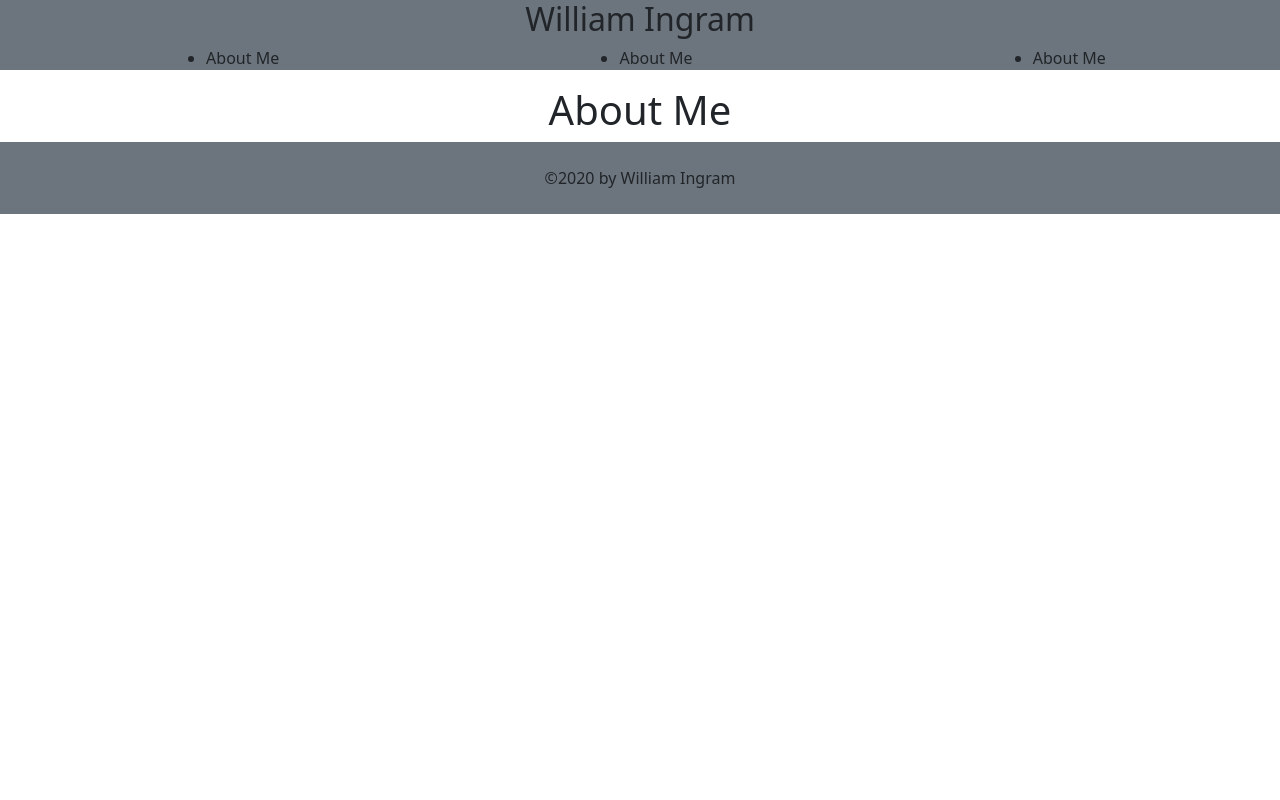
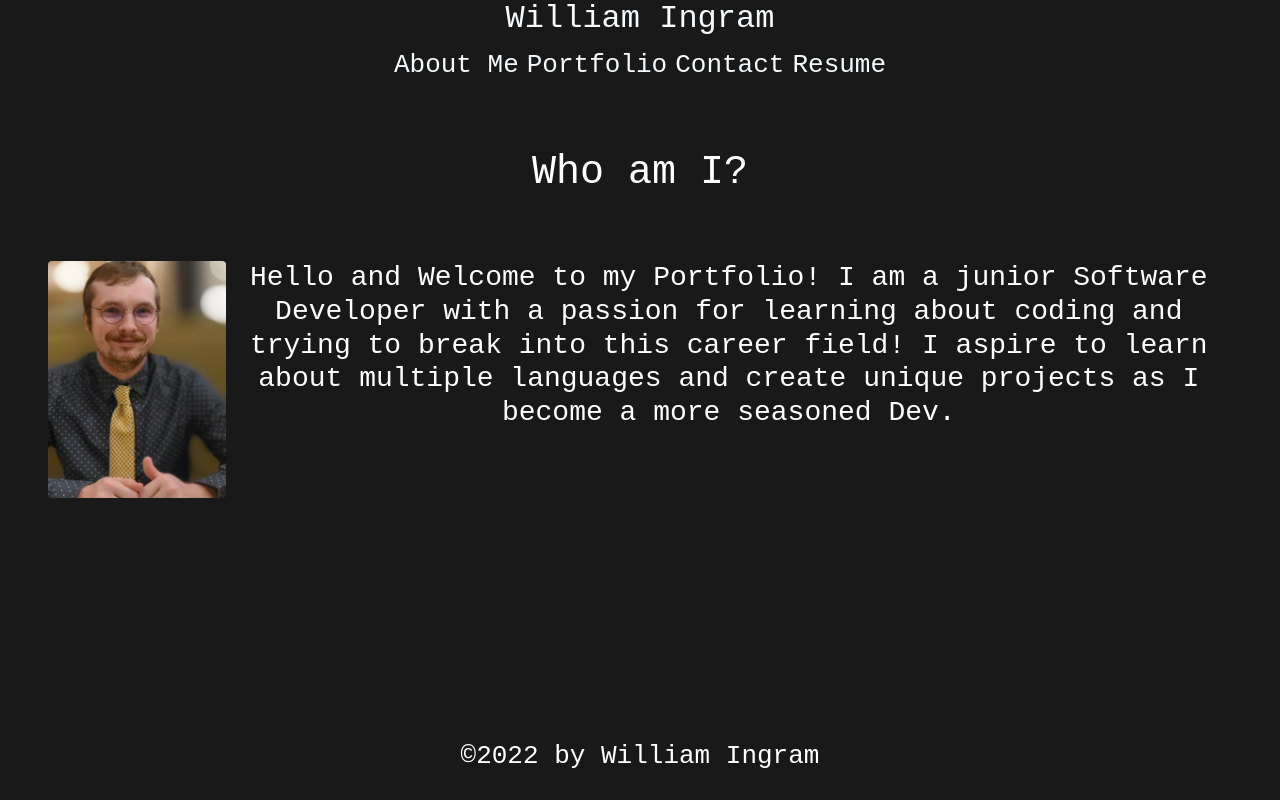
Before and after one commit to ingramwd/ingram-react-portfolio, a React (Create React App) app: page / in a window 1280 px wide. Built offline with nearby package versions, Linux system fonts and the light colour scheme.

Commit message:
finishing About component styles and uploaded profile picture

```diff
--- a/src/App.css
+++ b/src/App.css
@@ -1,5 +1,6 @@
 .App {
   text-align: center;
+  font-family: 'Courier New', Courier, monospace;
 }
 
 .App-logo {
@@ -14,7 +15,7 @@
 }
 
 .App-header {
-  background-color: #282c34;
+  background-color: #191919;
   min-height: 100vh;
   display: flex;
   flex-direction: column;
--- a/src/App.js
+++ b/src/App.js
@@ -5,7 +5,7 @@ import Footer from './components/Footer';
 
 function App() {
   return (
-    <div className="App">
+    <div className="App App-header">
       <Nav></Nav>
       <About></About>
       <Footer></Footer>
--- a/src/components/About/index.js
+++ b/src/components/About/index.js
@@ -1,10 +1,27 @@
 import React from "react";
+import selfImage from "../../assets/img/selfImage.jpeg"
 
 function About() {
 
     return (
         <h1>
-            About Me
+            <section className="my-5" >
+                <h1 id="about">Who am I?</h1>
+                <div className="p-5">
+                    <div className="d-flex justify-content-around">
+                        <img src={selfImage} className="my-2 rounded" style={{ width: "15%" }} alt="cover" />
+                        <div className="my-2 justify-content left">
+                            <p className="fs-3">
+                                Hello and Welcome to my Portfolio!
+                                I am a junior Software Developer with a passion for learning about coding and trying to break
+                                into this career field!
+                                I aspire to learn about multiple languages and create unique projects as I become
+                                a more seasoned Dev.
+                            </p>
+                        </div>
+                    </div>
+                </div>
+            </section>
         </h1>
     );
 };
--- a/src/components/Footer/index.js
+++ b/src/components/Footer/index.js
@@ -2,8 +2,8 @@ import React from "react";
 
 const Footer = () => {
     return (
-        <footer className="w-100 mt-auto bg-secondary p-4">
-            <div className="container">&copy;2020 by William Ingram</div>
+        <footer className="w-100 mt-auto  p-4">
+            <div className="container">&copy;2022 by William Ingram</div>
         </footer>
     );
 };
--- a/src/components/Nav/index.js
+++ b/src/components/Nav/index.js
@@ -2,27 +2,32 @@ import React from "react";
 
 function Nav() {
     return (
-        <header className="flex-row px-1 bg-secondary">
+        <header className="flex-row px-1 ">
             <h2>
-                <a className="text-dark text-decoration-none" href="/">
+                <a className="text-light text-decoration-none" href="/">
                     William Ingram
                 </a>
             </h2>
             <nav>
-                <ul className="d-flex justify-content-around">
+                <ul className="d-flex justify-content-between list-unstyled">
                     <li className="mx-1">
-                        <a className="text-dark text-decoration-none" href="#about" >
+                        <a className="text-light text-decoration-none" href="#about" >
                             About Me
                         </a>
                     </li>
                     <li className="mx-1">
-                        <a className="text-dark text-decoration-none" href="#about" >
-                            About Me
+                        <a className="text-light text-decoration-none" href="#portfolio" >
+                            Portfolio
                         </a>
                     </li>
                     <li className="mx-1">
-                        <a className="text-dark text-decoration-none" href="#about" >
-                            About Me
+                        <a className="text-light text-decoration-none" href="#contact" >
+                            Contact
+                        </a>
+                    </li>
+                    <li className="mx-1">
+                        <a className="text-light text-decoration-none" href="#resume" >
+                            Resume
                         </a>
                     </li>
                 </ul>
```
Also changed, not shown: src/assets/img/selfImage.jpeg (added), src/assets/img/selfImage.jpg (added).
